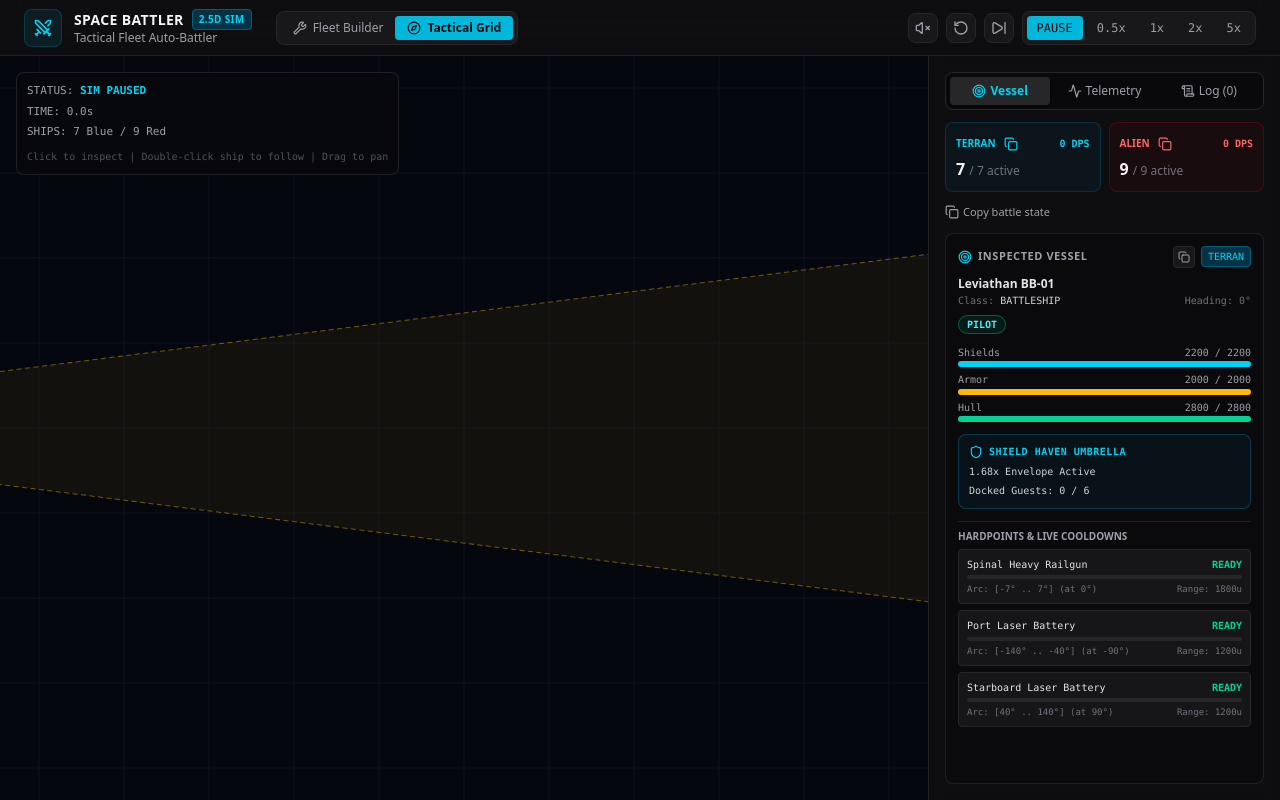
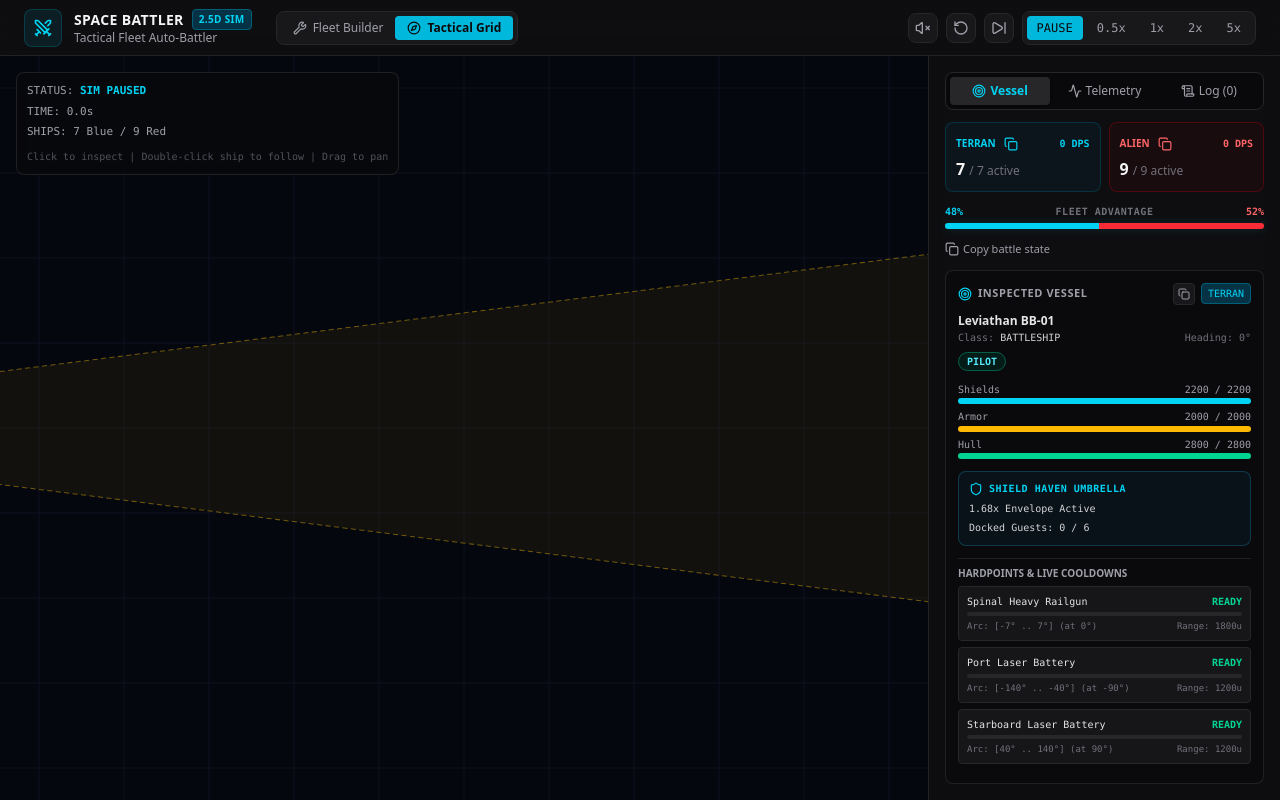
Before and after one commit to KaMeLoTmArMoT/GyroMouse_games, a React (Vite) app in the folder games/space_battler/frontend/: page / in a window 1280 px wide. Built offline with nearby package versions, Linux system fonts and the light colour scheme.

Commit message:
feat(space-battler): live chess-style fleet advantage evaluation bar in hud

```diff
--- a/games/space_battler/frontend/src/App.tsx
+++ b/games/space_battler/frontend/src/App.tsx
@@ -20,6 +20,7 @@ import { TacticalCanvas } from "./canvas/TacticalCanvas";
 import { type CrewVeterancy, FleetBuilder } from "./components/FleetBuilder";
 import { spaceAudio } from "./engine/audioEngine";
 import { CARRIER_FABRICATION_INTERVAL, carrierFabricationProgress } from "./engine/carrierHangar";
+import { fleetAdvantage } from "./engine/fleetAdvantage";
 import { FleetBreakdown } from "./engine/fleetBreakdown";
 import { buildFleetFromSlots, type FleetSlot } from "./engine/fleetBuilder";
 import { FLEET_PRESETS } from "./engine/fleetPresets";
@@ -355,6 +356,9 @@ export default function App() {
   const canContinueWithRemnants = [0, 1].every((team) =>
     sim.ships.some((ship) => ship.team === team && ship.isAlive),
   );
+  const [terranAdvantage, alienAdvantage] = fleetAdvantage(sim.ships, sim.winner);
+  const terranPercent = Math.round(terranAdvantage);
+  const alienPercent = terranAdvantage + alienAdvantage === 0 ? 0 : 100 - terranPercent;
 
   const continueBattle = () => {
     if (!canContinueWithRemnants) return;
@@ -833,6 +837,35 @@ export default function App() {
                     / {sim.ships.filter((s) => s.team === 1).length} active
                   </span>
                 </div>
+              </div>
+            </div>
+
+            <div
+              className="shrink-0"
+              title="Estimated fleet power based on surviving ships and their condition"
+            >
+              <div className="flex justify-between text-[10px] font-mono font-semibold mb-1">
+                <span className="text-cyan-400">{terranPercent}%</span>
+                <span className="text-zinc-500 uppercase tracking-wider">Fleet advantage</span>
+                <span className="text-red-400">{alienPercent}%</span>
+              </div>
+              <div
+                className="flex h-1.5 rounded-full bg-zinc-800 shadow-[0_0_10px_rgba(34,211,238,0.15)] overflow-hidden"
+                role="progressbar"
+                aria-label="Terran fleet advantage"
+                aria-valuemin={0}
+                aria-valuemax={100}
+                aria-valuenow={terranPercent}
+                aria-valuetext={`Terran ${terranPercent}%, Alien ${alienPercent}%`}
+              >
+                <div
+                  className="h-full bg-cyan-400 transition-all duration-300"
+                  style={{ width: `${terranAdvantage}%` }}
+                />
+                <div
+                  className="h-full bg-red-500 transition-all duration-300"
+                  style={{ width: `${alienAdvantage}%` }}
+                />
               </div>
             </div>
 
--- /dev/null
+++ b/games/space_battler/frontend/src/engine/fleetAdvantage.ts
@@ -0,0 +1,36 @@
+import type { HullClass, ShipState } from "../types/combat";
+
+const FLEET_POWER: Record<HullClass, number> = {
+  dreadnought: 100,
+  battleship: 75,
+  carrier: 70,
+  cruiser: 40,
+  tender: 30,
+  missile_frigate: 25,
+  corvette: 15,
+  strike_craft: 4,
+};
+
+function healthFraction(current: number, max: number): number {
+  return max > 0 ? Math.max(0, Math.min(1, current / max)) : 0;
+}
+
+export function fleetAdvantage(ships: ShipState[], winner: number | null): [number, number] {
+  if (winner === 0) return [100, 0];
+  if (winner === 1) return [0, 100];
+
+  const power = [0, 0];
+  for (const ship of ships) {
+    if (!ship.isAlive || ship.isDebris || (ship.team !== 0 && ship.team !== 1)) continue;
+    const condition =
+      0.2 * healthFraction(ship.shieldCurrent, ship.shieldMax) +
+      0.35 * healthFraction(ship.armorCurrent, ship.armorMax) +
+      0.45 * healthFraction(ship.hullCurrent, ship.hullMax);
+    power[ship.team] += FLEET_POWER[ship.hullClass] * condition;
+  }
+
+  const total = power[0] + power[1];
+  if (total === 0) return [0, 0];
+  const terran = (power[0] / total) * 100;
+  return [terran, 100 - terran];
+}
```
Also changed, not shown: 1 other file (tests, documents, lock files or other folders).
